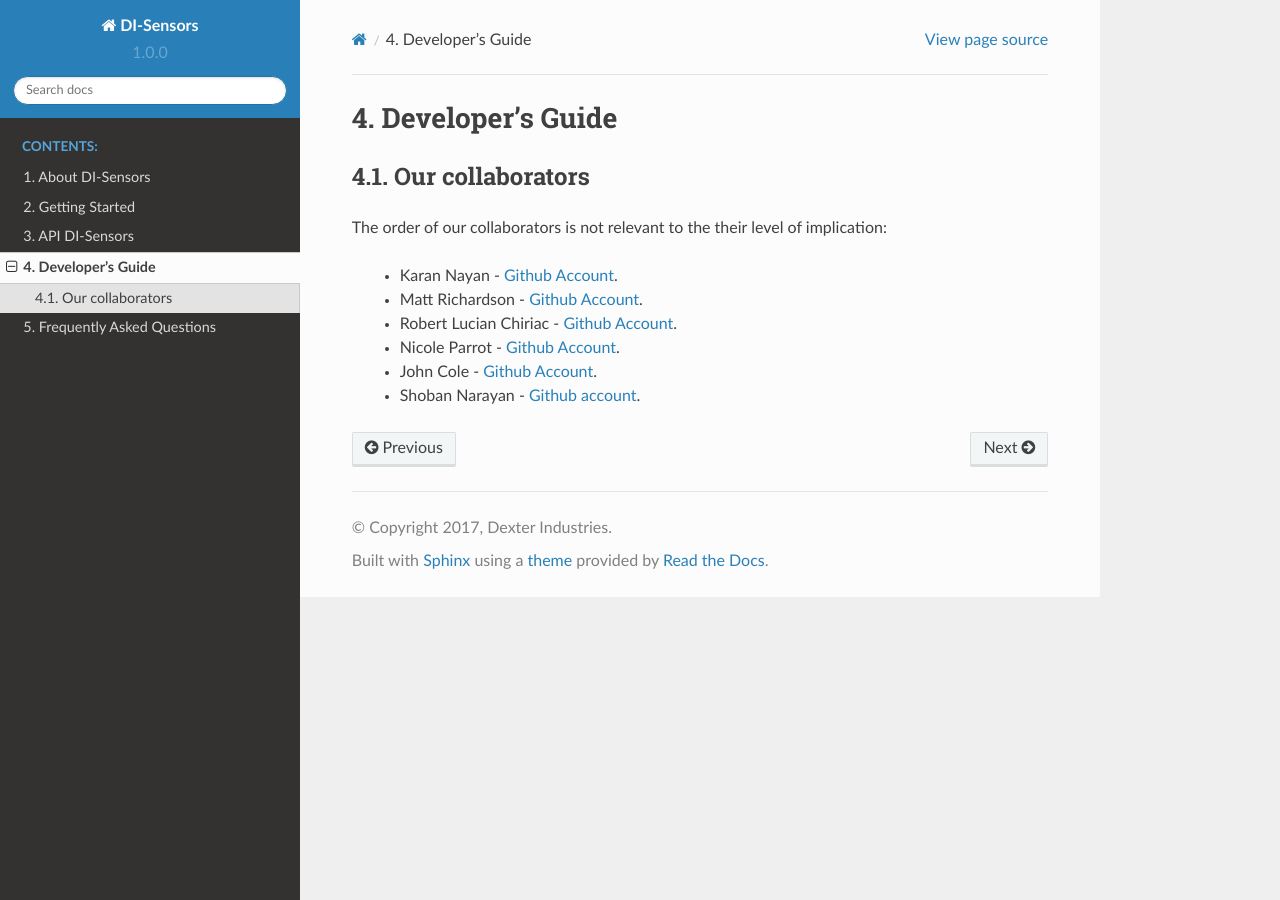
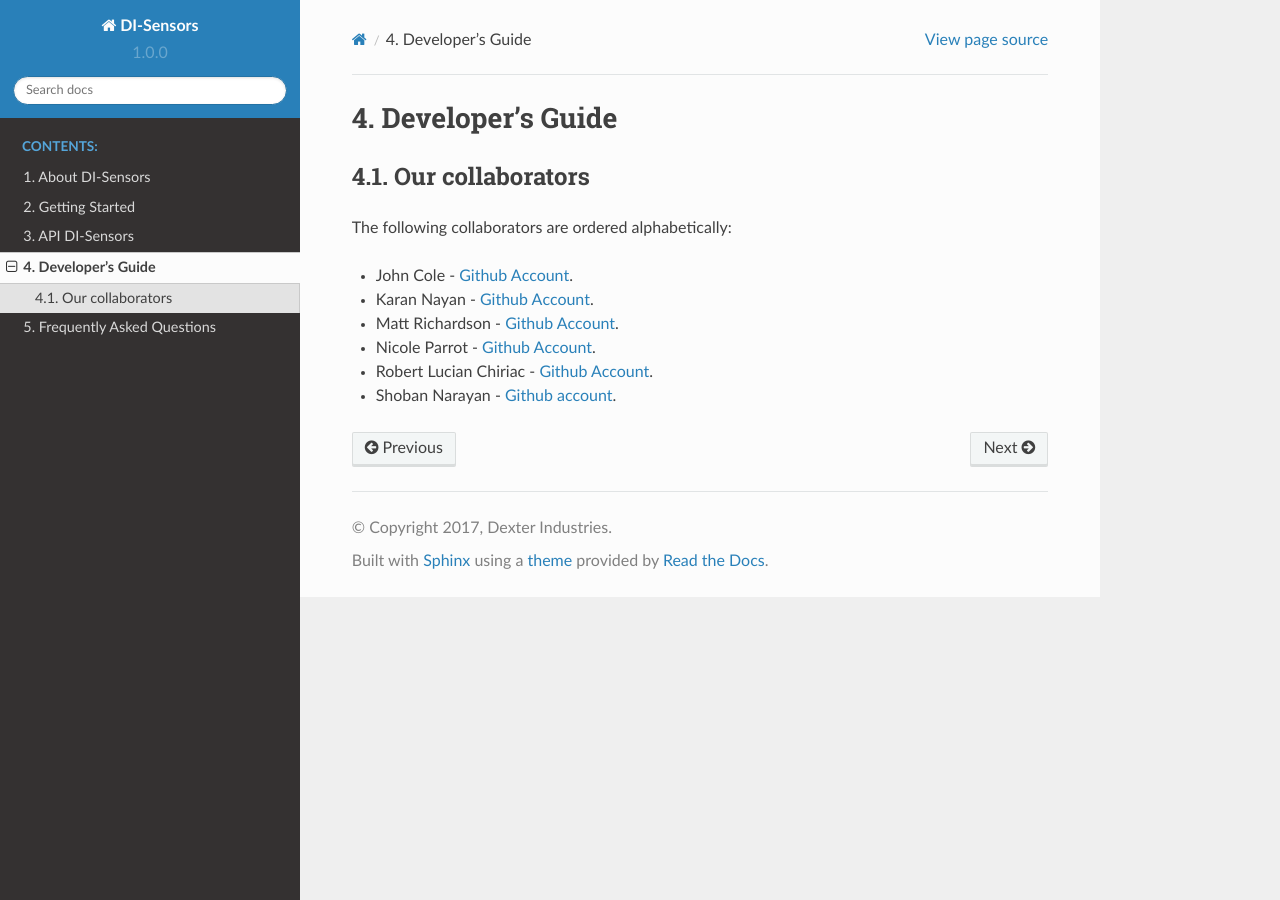
Before and after one commit to DexterInd/DI_Sensors, a Sphinx documentation site: the page built from docs/source/devguide.rst, in a window 1280 px wide. Built offline with Sphinx 7.4.7 and the Read the Docs theme 2.0.0, drawn with Linux system fonts in a browser that asks for light colours.

Commit message:
ref RobertLucian/DI_Sensors#2 : feature - changed collaborators section

```diff
--- a/docs/source/devguide.rst
+++ b/docs/source/devguide.rst
@@ -8,11 +8,11 @@ Developer's Guide
 Our collaborators
 *****************
 
-The order of our collaborators is not relevant to the their level of implication:
+The following collaborators are ordered alphabetically:
 
-   * Karan Nayan - `Github Account <https://github.com/karan259>`__.
-   * Matt Richardson - `Github Account <https://github.com/mattallen37/>`__.
-   * Robert Lucian Chiriac - `Github Account <https://github.com/RobertLucian/>`__.
-   * Nicole Parrot - `Github Account <https://github.com/cleoqc/>`__.
-   * John Cole - `Github Account <https://github.com/johnisanerd/>`__.
-   * Shoban Narayan - `Github account <https://github.com/shoban94>`__.
+* John Cole - `Github Account <https://github.com/johnisanerd/>`__.
+* Karan Nayan - `Github Account <https://github.com/karan259>`__.
+* Matt Richardson - `Github Account <https://github.com/mattallen37/>`__.
+* Nicole Parrot - `Github Account <https://github.com/cleoqc/>`__.
+* Robert Lucian Chiriac - `Github Account <https://github.com/RobertLucian/>`__.
+* Shoban Narayan - `Github account <https://github.com/shoban94>`__.
```
